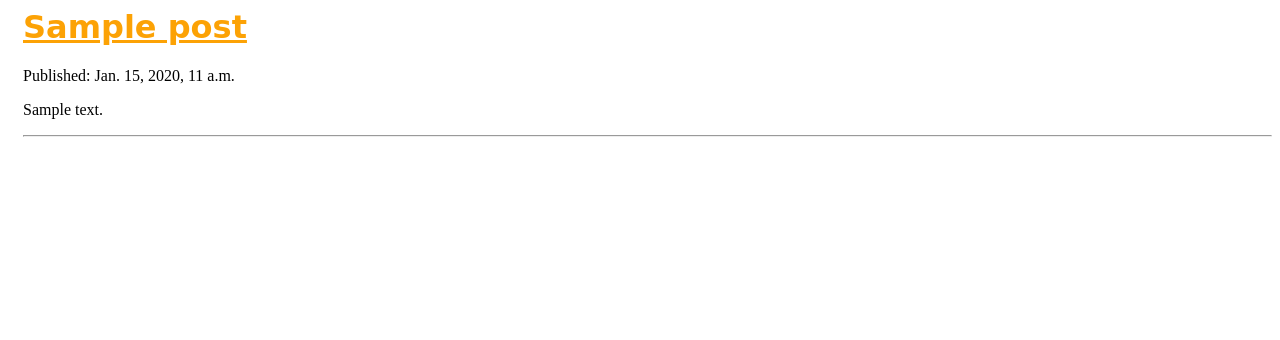
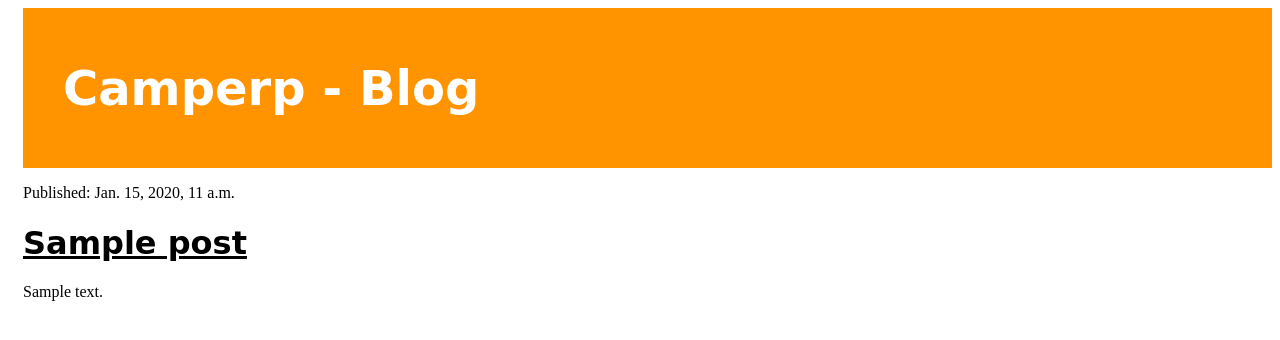
Before and after one commit to mugan86/camperp, a Django app: template blog/templates/blog/post_list.html in a window 1280 px wide. Shown: the top 340 px of the page. Run offline with Django 3.2, Linux system fonts and the light colour scheme; the template is opened without the code that fills it: values that come from a table or form of the project are taken from there, others are empty; tables that the repository leaves empty hold one stand-in row (values such as "Sample post"); some libraries are stand-ins or nearby versions; some web fonts are replaced.

Commit message:
Add HTML with apply different classes to set properties in CSS

```diff
--- a/blog/templates/blog/post_list.html
+++ b/blog/templates/blog/post_list.html
@@ -8,12 +8,16 @@
         <link rel="stylesheet" href="//maxcdn.bootstrapcdn.com/bootstrap/3.3.7/css/bootstrap-theme.min.css">HAU DESGAITUA MOMENTUZ GURE CSS ERABILTZEKO-->
     </head>
     <body>
+        <div class="page-header">
+            <h1><a href="/">Camperp - Blog</a></h1>
+        </div>
        {% for post in posts %}
             <div>
-                <h1><a href="#">{{ post.title }}</a></h1>
-                <p>Published: {{ post.published_date }}</p>
-                <p>{{ post.text|linebreaksbr }}</p>
-                <hr/>
+                <div class="post">
+                    <p>Published: {{ post.published_date }}</p>
+                    <h1><a href="#">{{ post.title }}</a></h1>
+                    <p>{{ post.text|linebreaksbr }}</p>
+                </div>
             </div>
         {% endfor %}
     </body>
```
